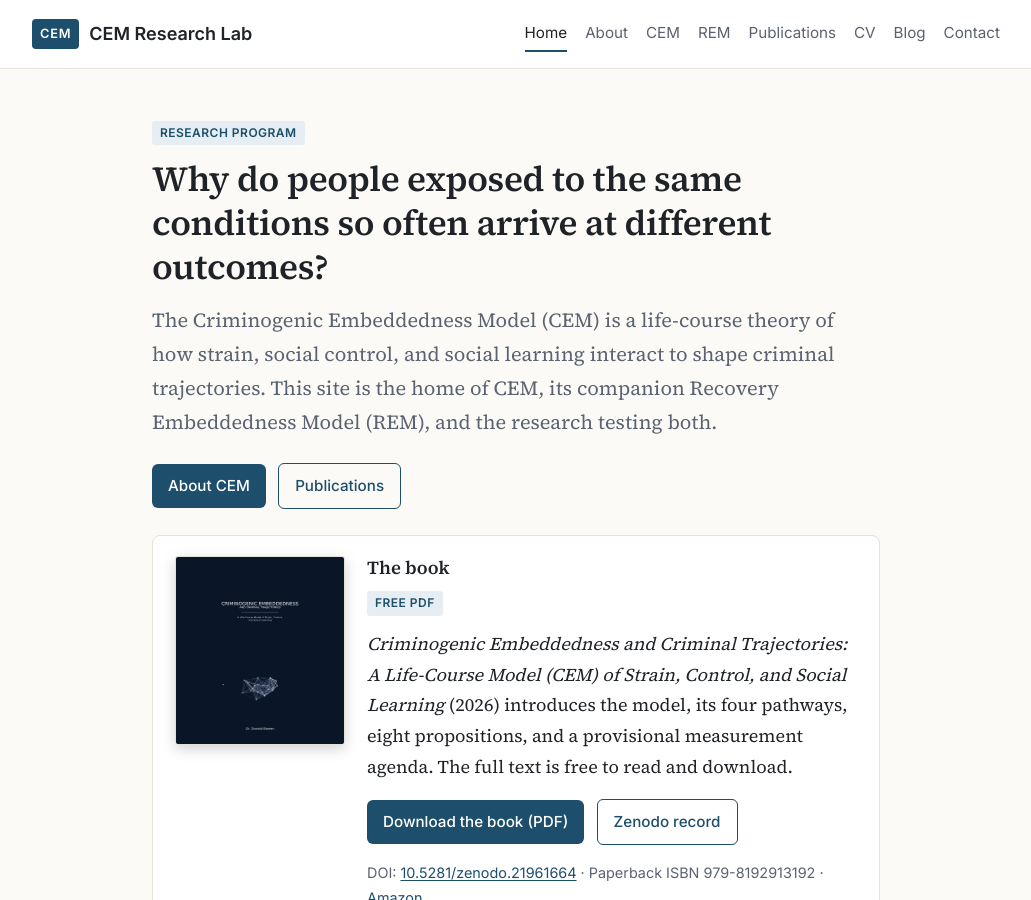
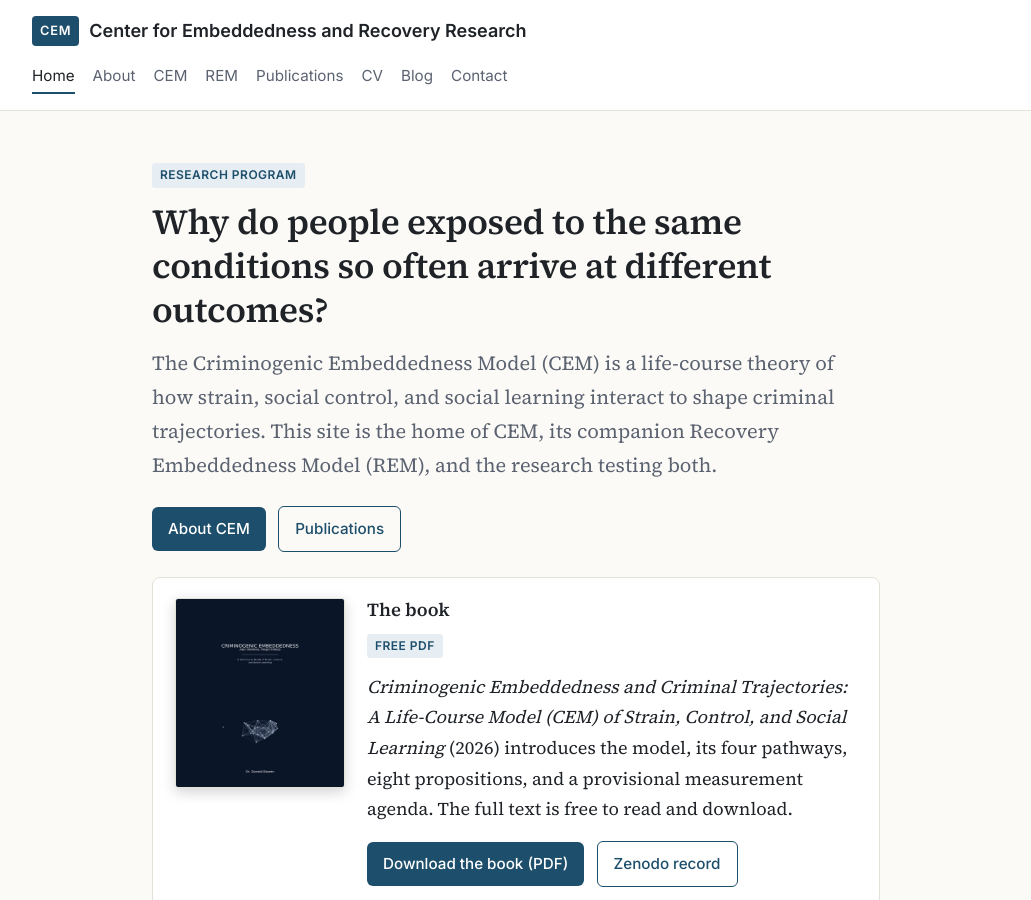
Before and after one commit to donbowen0-creator/cemresearchlab-site, a Jekyll site: the page built from index.md, in a window 1280 px wide and 900 px high. Shown: the whole window, without its empty margins (124-1155 px from the left). Built offline with Jekyll 4.4.1, drawn with Linux system fonts in a browser that asks for light colours.

Commit message:
Update _config.yml

```diff
--- a/_config.yml
+++ b/_config.yml
@@ -1,7 +1,7 @@
 # ------------------------------------------------------------------
 # Site settings. Edit the text between the quotes, then commit.
 # ------------------------------------------------------------------
-title: "CEM Research Lab"
+title: "Center for Embeddedness and Recovery Research"
 tagline: "Criminogenic Embeddedness Model research program"
 description: "Research hub for the Criminogenic Embeddedness Model (CEM) and the Recovery Embeddedness Model (REM), by Dr. Donald Bowen."
 author: "Donald Bowen, DBA"
```
